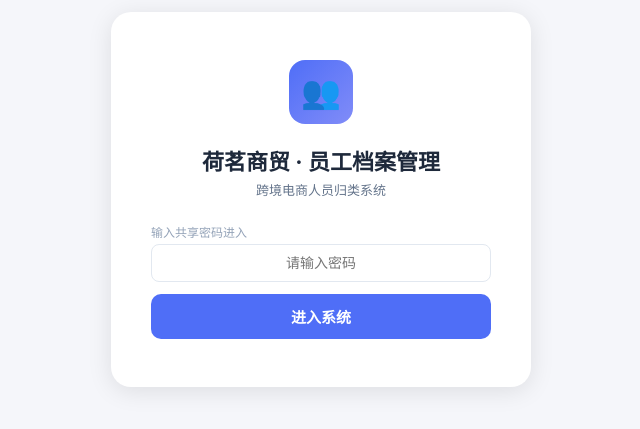
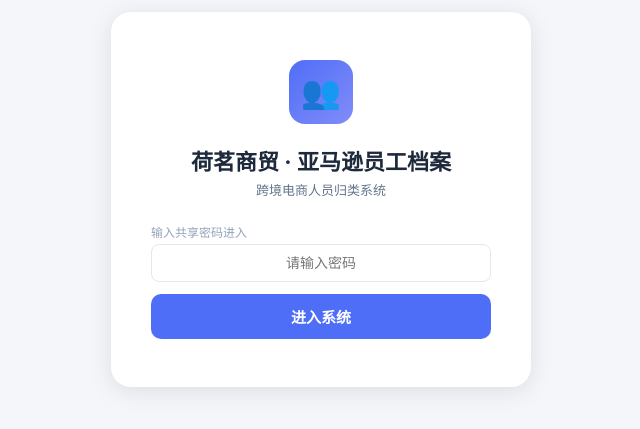
Before and after one commit to hdgzdzjkh2-afk/hemingshangmao-employee, a website: page index.html in a window 1280 px wide. Shown: the part 201-630 px from the top of the page, without its empty margins (319-959 px from the left). Drawn offline with Linux system fonts and the light colour scheme.

Commit message:
Rename title to 荷茗商贸 · 亚马逊员工档案

```diff
--- a/index.html
+++ b/index.html
@@ -3,7 +3,7 @@
 <head>
 <meta charset="UTF-8">
 <meta name="viewport" content="width=device-width,initial-scale=1.0">
-<title>荷茗商贸 · 员工档案管理</title>
+<title>荷茗商贸 · 亚马逊员工档案</title>
 <style>
 :root{--bg:#f5f6fa;--card:#fff;--primary:#4f6ef7;--primary-dark:#3b54d4;--success:#22c55e;--warning:#f59e0b;--danger:#ef4444;--text:#1e293b;--text2:#64748b;--text3:#94a3b8;--border:#e2e8f0;--shadow:0 1px 3px rgba(0,0,0,.08);--radius:12px;--male:#3b82f6;--female:#ec4899}
 *{margin:0;padding:0;box-sizing:border-box}
@@ -144,7 +144,7 @@ tbody tr:hover{background:#f8fafc}
 <div class="login-page" id="loginPage">
   <div class="login-card">
     <div class="login-icon">👥</div>
-    <h1>荷茗商贸 · 员工档案管理</h1>
+    <h1>荷茗商贸 · 亚马逊员工档案</h1>
     <p class="subtitle">跨境电商人员归类系统</p>
     <label>输入共享密码进入</label>
     <input type="password" id="loginPwd" placeholder="请输入密码" onkeydown="if(event.key==='Enter')doLogin()">
@@ -157,7 +157,7 @@ tbody tr:hover{background:#f8fafc}
   <div class="topbar">
     <div class="topbar-left">
       <div class="logo-sm">👥</div>
-      <h1>荷茗商贸 · 员工档案管理</h1>
+      <h1>荷茗商贸 · 亚马逊员工档案</h1>
     </div>
     <div class="topbar-right">
       <span class="user-name" id="loginUser"></span>
```
